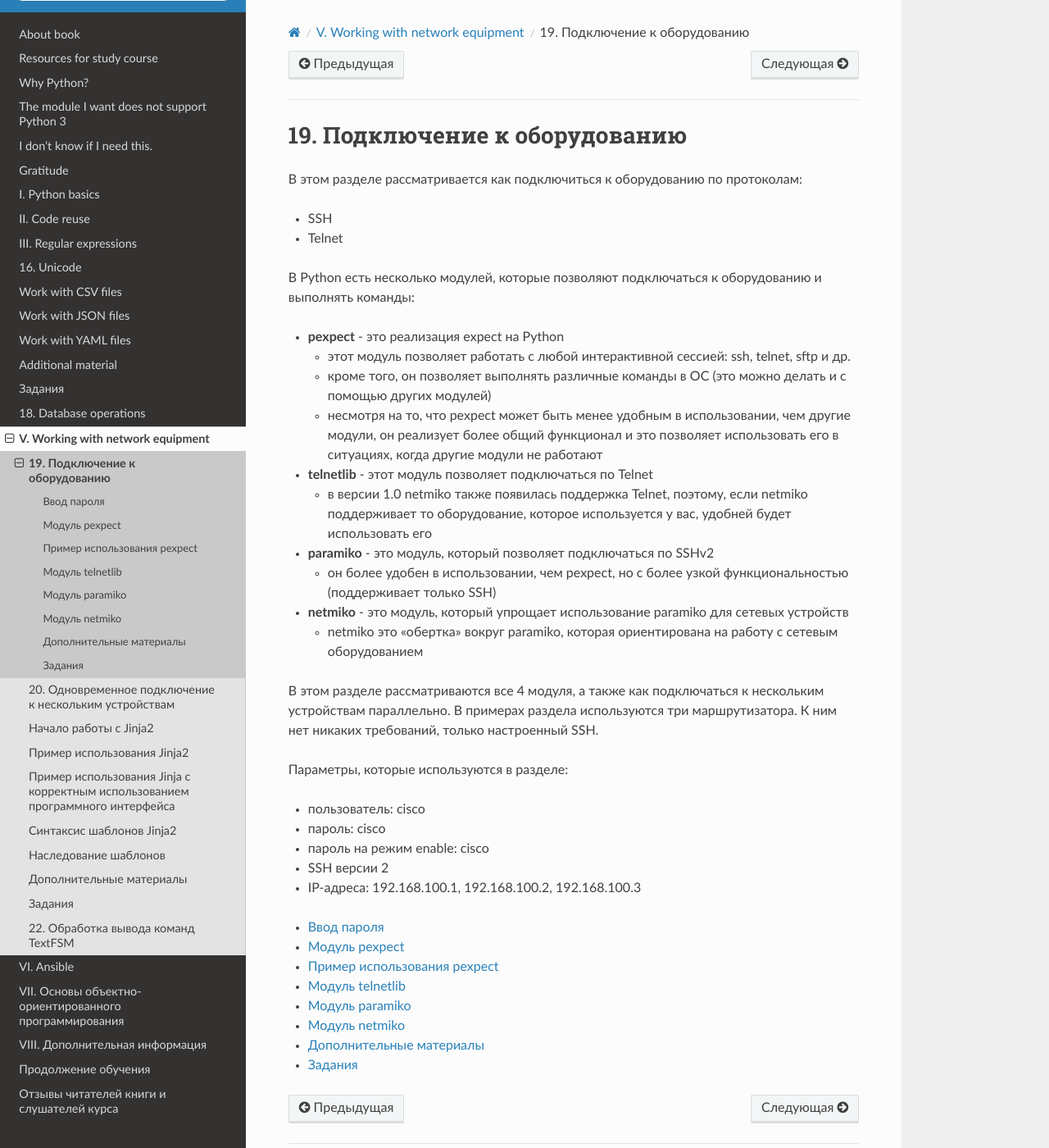
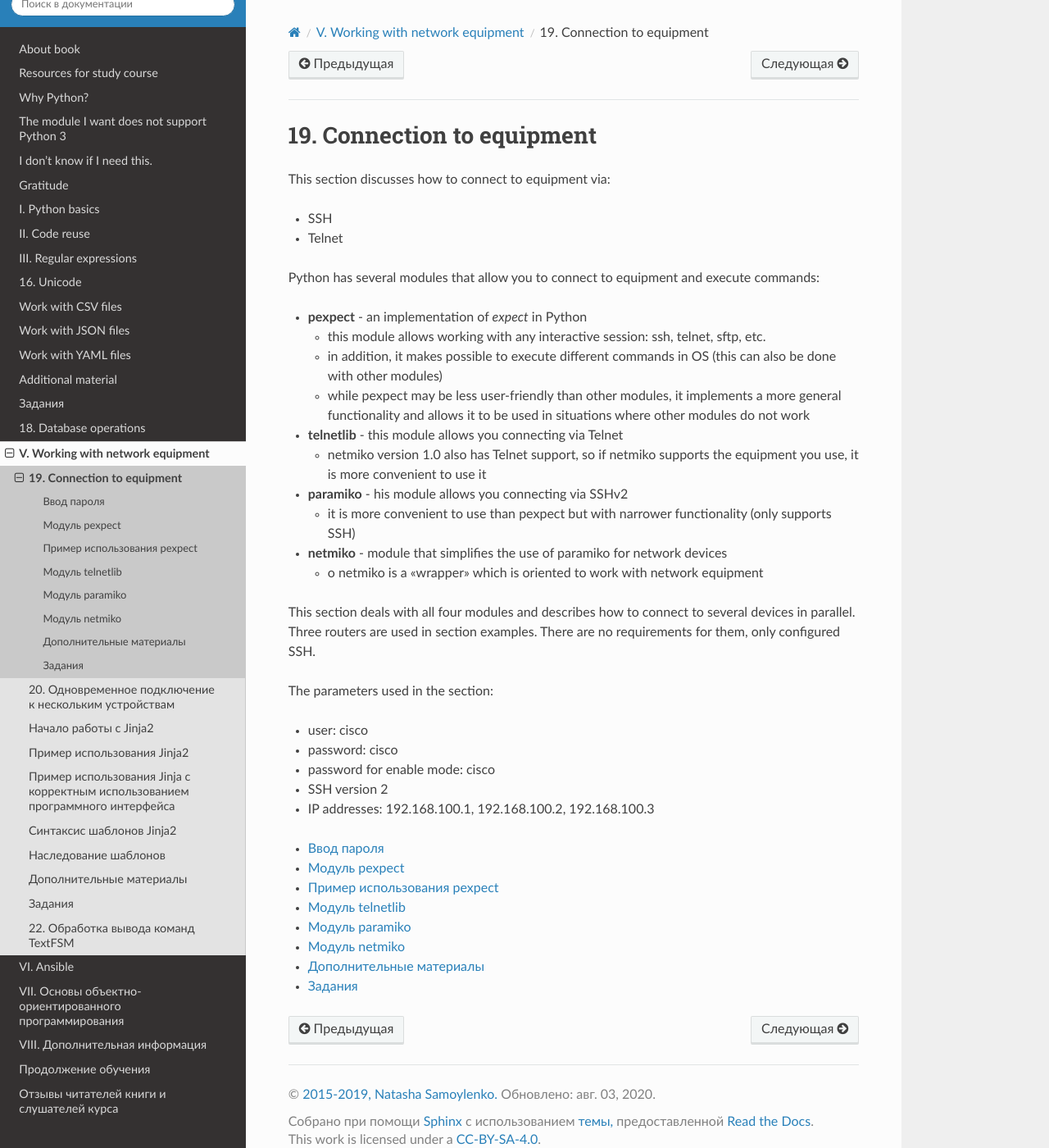
Before and after one commit to Aidar5/nattoeng, a Sphinx documentation site: the page built from docs/source/book/19_ssh_telnet/index.rst, in a window 1280 px wide and 1400 px high. Shown: the whole window at 82% size. Built offline with Sphinx 7.4.7 and the Read the Docs theme 2.0.0, drawn with Linux system fonts in a browser that asks for light colours; pages that are not in the unit, such as notebooks, are missing from menus.

Commit message:
Update index.rst

```diff
--- a/docs/source/book/19_ssh_telnet/index.rst
+++ b/docs/source/book/19_ssh_telnet/index.rst
@@ -4,54 +4,43 @@
 
 .. _ssh_telnet_index:
 
-19. Подключение к оборудованию
+19. Connection to equipment
 ==============================
 
-В этом разделе рассматривается как подключиться к оборудованию по
-протоколам:
+This section discusses how to connect to equipment via:
 
 * SSH
 * Telnet
 
-В Python есть несколько модулей, которые позволяют подключаться к
-оборудованию и выполнять команды:
+Python has several modules that allow you to connect to equipment and execute commands:
 
-* **pexpect** - это реализация expect на Python
+* **pexpect** - an implementation of *expect* in Python
 
-  * этот модуль позволяет работать с любой интерактивной сессией: ssh, telnet, sftp и др.
-  * кроме того, он позволяет выполнять
-    различные команды в ОС (это можно делать и с помощью других модулей)
-  * несмотря на то, что pexpect может быть менее удобным в использовании,
-    чем другие модули, он реализует более общий функционал и это позволяет
-    использовать его в ситуациях, когда другие модули не работают
+  * this module allows working with any interactive session: ssh, telnet, sftp, etc.
+  * in addition, it makes possible to execute different commands in OS (this can also be done with other modules)
+  * while pexpect may be less user-friendly than other modules, it implements a more general functionality and allows it to be used in situations where other modules do not work
 
-* **telnetlib** - этот модуль позволяет подключаться по Telnet
+* **telnetlib** - this module allows you connecting via Telnet
 
-  * в версии 1.0 netmiko также появилась поддержка Telnet, поэтому, если netmiko
-    поддерживает то оборудование, которое используется у вас, удобней будет использовать его
+  * netmiko version 1.0 also has Telnet support, so if netmiko supports the equipment you use, it is more convenient to use it
 
-* **paramiko** - это модуль, который позволяет подключаться по SSHv2
+* **paramiko** - his module allows you connecting via SSHv2
 
-  * он более удобен в использовании, чем pexpect, но с более
-    узкой функциональностью (поддерживает только SSH)
+  * it is more convenient to use than pexpect but with narrower functionality (only supports SSH)
 
-* **netmiko** - это модуль, который упрощает использование paramiko для сетевых устройств
+* **netmiko** - module that simplifies the use of paramiko for network devices
 
-  * netmiko это "обертка" вокруг paramiko, которая ориентирована на работу
-    с сетевым оборудованием
+  * o	netmiko is a "wrapper" which is oriented to work with network equipment
 
-В этом разделе рассматриваются все 4 модуля, а также как подключаться к
-нескольким устройствам параллельно.
-В примерах раздела используются три маршрутизатора. К ним нет никаких
-требований, только настроенный SSH.
+This section deals with all four modules and describes how to connect to several devices in parallel. Three routers are used in section examples. There are no requirements for them, only configured SSH.
 
-Параметры, которые используются в разделе:
+The parameters used in the section:
 
-* пользователь: cisco
-* пароль: cisco
-* пароль на режим enable: cisco
-* SSH версии 2
-* IP-адреса: 192.168.100.1, 192.168.100.2, 192.168.100.3
+* user: cisco
+* password: cisco
+* password for enable mode: cisco
+* SSH version 2
+* IP addresses: 192.168.100.1, 192.168.100.2, 192.168.100.3
 
 .. toctree::
    :maxdepth: 1
```
